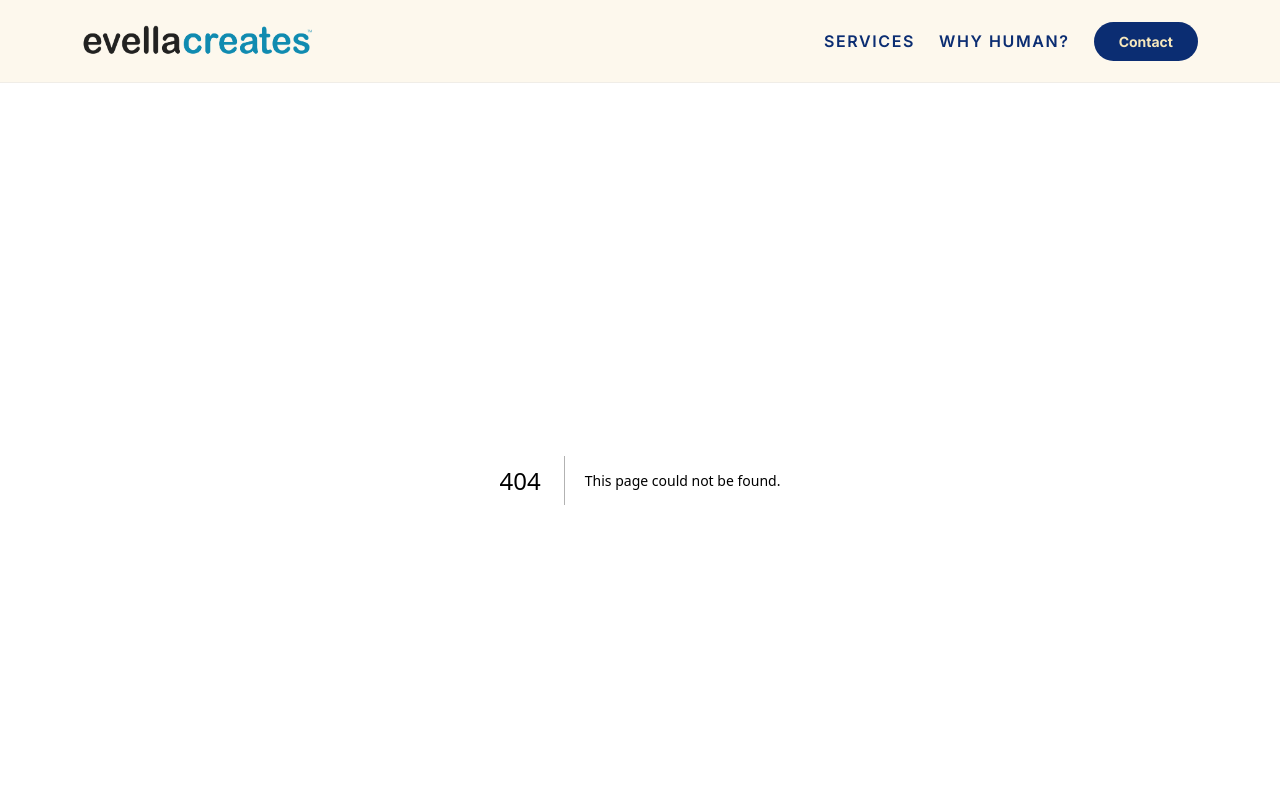
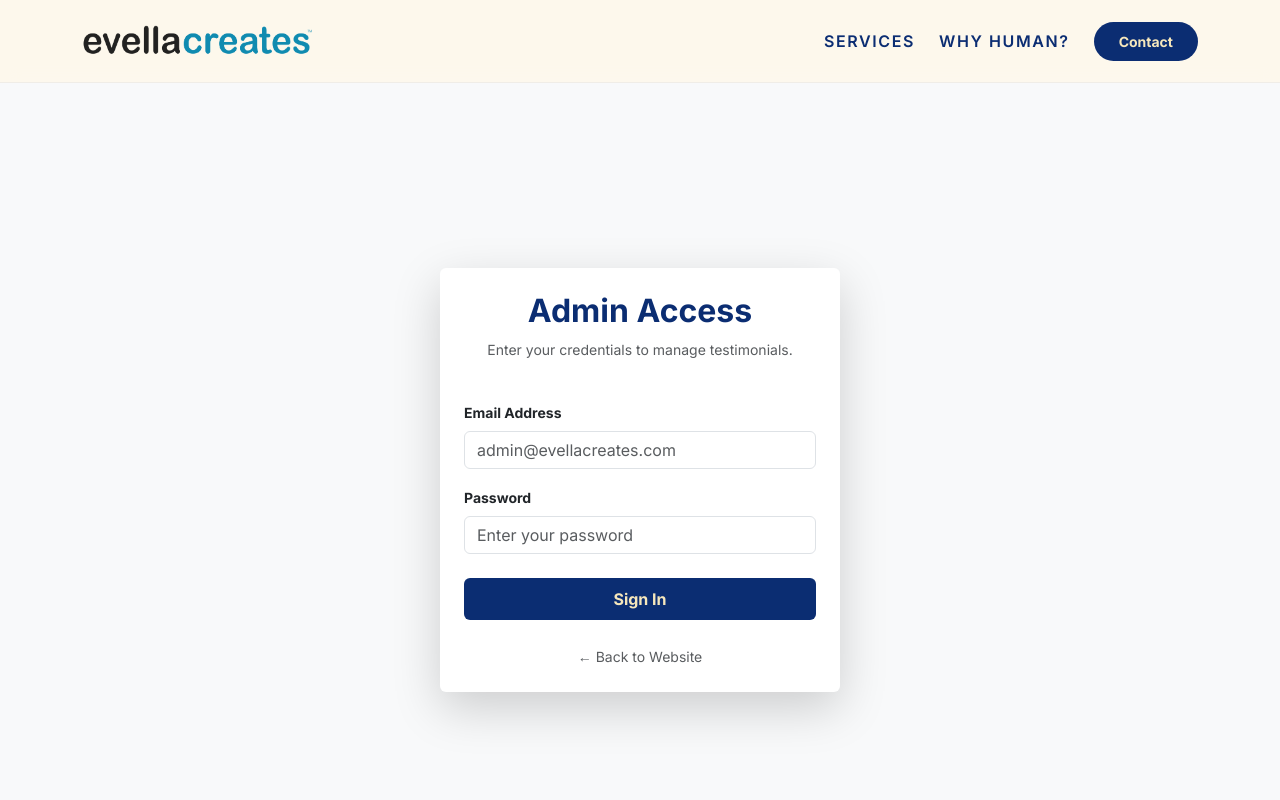
Before and after one commit to anjulaPerera/evellacreates, a Next.js app: page /admin in a window 1280 px wide. Before the commit this address had no page. Shown: the top 800 px of the page. Built offline with nearby package versions, Linux system fonts and the light colour scheme.

Commit message:
feat: Add supabase and Admin Pages

```diff
--- a/package.json
+++ b/package.json
@@ -9,6 +9,7 @@
     "lint": "eslint"
   },
   "dependencies": {
+    "@supabase/supabase-js": "^2.95.3",
     "bootstrap": "^5.3.8",
     "next": "16.1.6",
     "react": "19.2.3",
--- /dev/null
+++ b/src/app/admin/page.tsx
@@ -0,0 +1,80 @@
+"use client";
+
+import React, { useState } from "react";
+import Link from "next/link"; // Improved: Use Next.js Link
+
+export default function AdminLogin() {
+  const [email, setEmail] = useState("");
+  const [password, setPassword] = useState("");
+
+  const handleLogin = (e: React.FormEvent) => {
+    e.preventDefault();
+    console.log("Logging in...", email);
+  };
+
+  return (
+    <main className="min-vh-100 d-flex align-items-center justify-content-center bg-light">
+      <div
+        className="card shadow-lg border-0 p-4"
+        style={{ maxWidth: "400px", width: "100%" }}
+      >
+        <div className="text-center mb-4">
+          <h2 className="fw-bold" style={{ color: "#0B2D72" }}>
+            Admin Access
+          </h2>
+          <p className="text-muted small">
+            Enter your credentials to manage testimonials.
+          </p>
+        </div>
+
+        <form onSubmit={handleLogin}>
+          <div className="mb-3">
+            <label htmlFor="admin-email" className="form-label small fw-bold">
+              Email Address
+            </label>
+            <input
+              id="admin-email"
+              type="email"
+              className="form-control"
+              placeholder="admin@evellacreates.com"
+              value={email}
+              onChange={(e) => setEmail(e.target.value)}
+              required
+            />
+          </div>
+          <div className="mb-4">
+            <label
+              htmlFor="admin-password"
+              className="form-label small fw-bold"
+            >
+              Password
+            </label>
+            <input
+              id="admin-password"
+              type="password"
+              className="form-control"
+              placeholder="Enter your password"
+              value={password}
+              onChange={(e) => setPassword(e.target.value)}
+              required
+            />
+          </div>
+          <button
+            type="submit"
+            className="btn w-100 fw-bold py-2"
+            style={{ backgroundColor: "#0B2D72", color: "#F6E7BC" }}
+          >
+            Sign In
+          </button>
+        </form>
+
+        <div className="text-center mt-4">
+          {/* Improved: Using Link instead of <a> */}
+          <Link href="/" className="text-decoration-none small text-muted">
+            &larr; Back to Website
+          </Link>
+        </div>
+      </div>
+    </main>
+  );
+}
--- /dev/null
+++ b/src/lib/supabase.ts
@@ -0,0 +1,6 @@
+import { createClient } from "@supabase/supabase-js";
+
+const supabaseUrl = process.env.NEXT_PUBLIC_SUPABASE_URL!;
+const supabaseAnonKey = process.env.NEXT_PUBLIC_SUPABASE_ANON_KEY!;
+
+export const supabase = createClient(supabaseUrl, supabaseAnonKey);
```
Also changed, not shown: src/components/Testimonials.tsx (added, +58 -0 lines), 2 other files (tests, documents, lock files or other folders).
